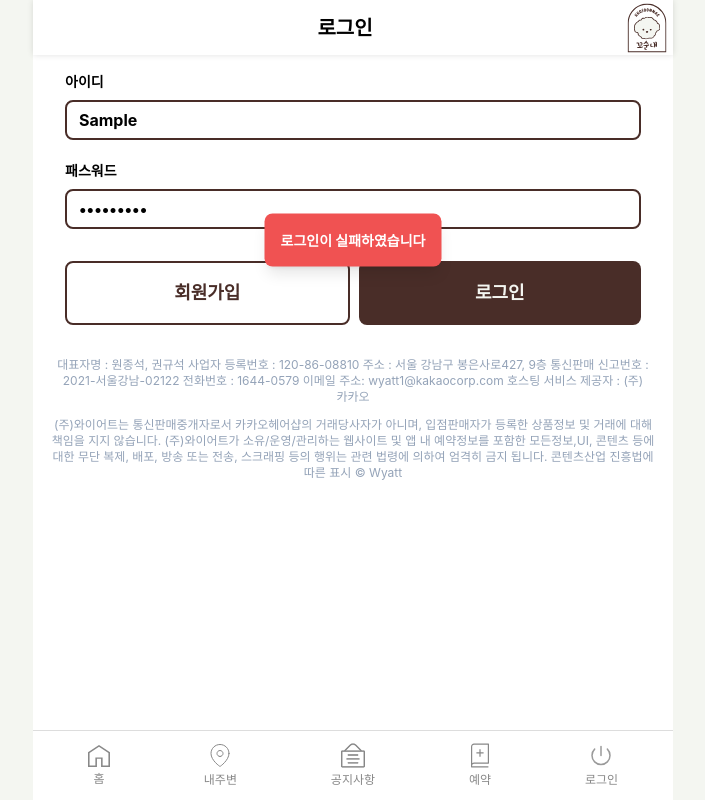
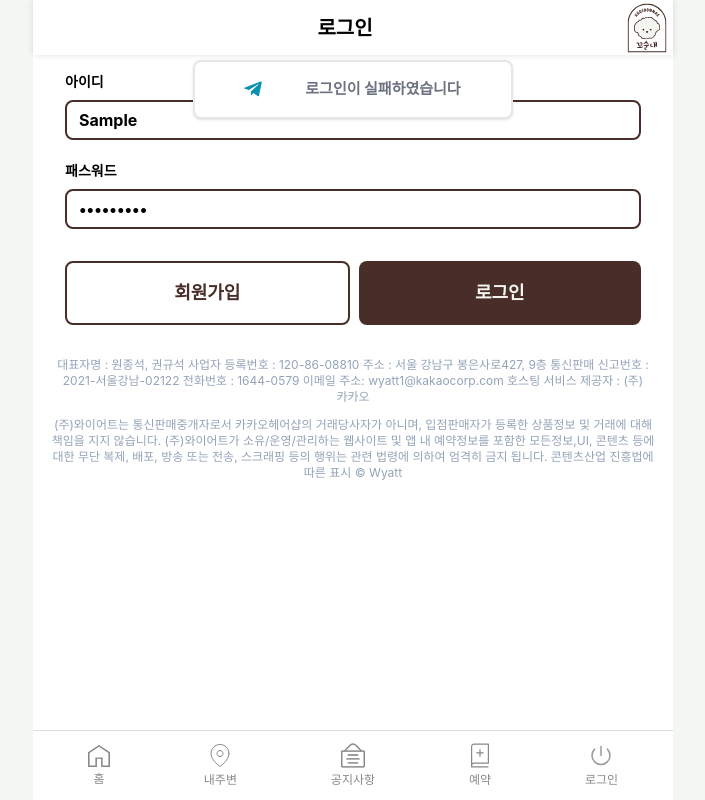
Before and after one commit to super-coding-3/kkosoonnae, a React (Create React App) app: page /login in a window 1280 px wide. Both pictures are taken after typing "Sample", "Sample123" into the empty fields and a click on the button "로그인". Shown: the whole page, without its empty margins (287-992 px from the left). Built offline with nearby package versions, Linux system fonts and the light colour scheme; no server answers; the HTML template or start-up script is replaced by a standard one.

Commit message:
[feature]Toast 메세지 완성

```diff
--- a/src/components/common/Toast.tsx
+++ b/src/components/common/Toast.tsx
@@ -1,20 +1,21 @@
 import React from "react";
-
+import { Toast } from "flowbite-react";
+import { FaTelegramPlane } from "react-icons/fa";
 interface ToastMessageProps {
   message: string;
-  type: "success" | "error";
 
 }
 
-const ToastMessage: React.FC<ToastMessageProps> = ({ message, type,  }) => {
+const ToastMessage: React.FC<ToastMessageProps> = ({ message  }) => {
 
 
   return (
-    <div className="fixed top-60 left-1/2 -translate-x-1/2 -translate-y-1/2">
-      <div className={`flex items-center p-4 w-full max-w-xs text-white rounded-lg shadow-lg ${type === "success" ? "bg-green-500" : "bg-red-500"}`}>
-        <span className="flex-1">{message}</span>
-      </div>
-    </div>
+
+    <Toast className="fixed top-[60px] left-1/2 transform -translate-x-1/2 z-50 border-2 boder-black">
+      <FaTelegramPlane className="h-5 w-5 ml-8 text-cyan-600 dark:text-cyan-500 border-solid" />
+      <div className="pl-2 text-[15px] font-bold flex-1 text-center ">{message}</div>
+    </Toast>
+
   );
 };
 
--- a/src/components/login/LoginPage.tsx
+++ b/src/components/login/LoginPage.tsx
@@ -9,13 +9,12 @@ import ToastMessage from "../../components/common/Toast";
 const LoginPage: React.FC = () => {
   const navigate = useNavigate();
   const [toastMessage, setToastMessage] = useState<string | null>(null);
-  const [toastType, setToastType] = useState<"success" | "error">("success");
 
 
   return (
     <LogMainDiv className="px-2">
       {toastMessage && (
-        <ToastMessage message={toastMessage} type={toastType} />
+        <ToastMessage message={toastMessage} />
       )}
       <Formik
         initialValues={{
@@ -29,8 +28,8 @@ const LoginPage: React.FC = () => {
           };
           HttpClient.post("/KkoSoonNae/customer/login", payload)
             .then((response) => {
-              setToastType("success");
-              setToastMessage("로그인이 성공하였습니다");
+
+              setToastMessage("로그인이 성공하였습니다!");
               const res = response.data;
               const token = res.data.token;
               console.log(token);
@@ -40,7 +39,6 @@ const LoginPage: React.FC = () => {
               }, 1000); // 3초 후에 페이지 이동
             })
             .catch((error) => {
-              setToastType("error");
               setToastMessage("로그인이 실패하였습니다");
               console.log(error);
             });
@@ -82,8 +80,6 @@ const LoginPage: React.FC = () => {
               <button
                 type="button"
                 onClick={() => {
-                  setToastType("success");
-                  setToastMessage("회원가입 페이지로 이동합니다.");
                   navigate("/signup");
                 }}
                 className="w-full text-MAIN_COLOR h-16 rounded-lg text-lg mt-3 mr-2 border-solid border-2 border-MAIN_COLOR"
```
